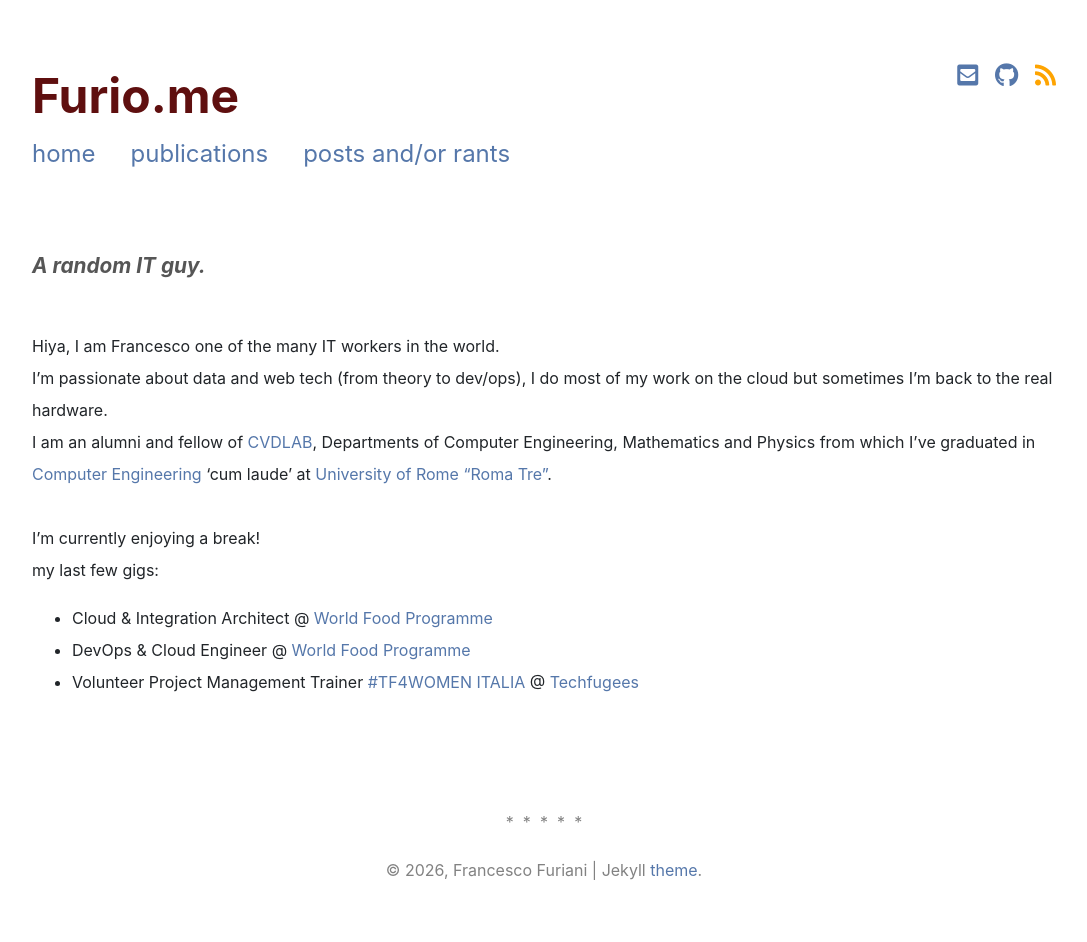
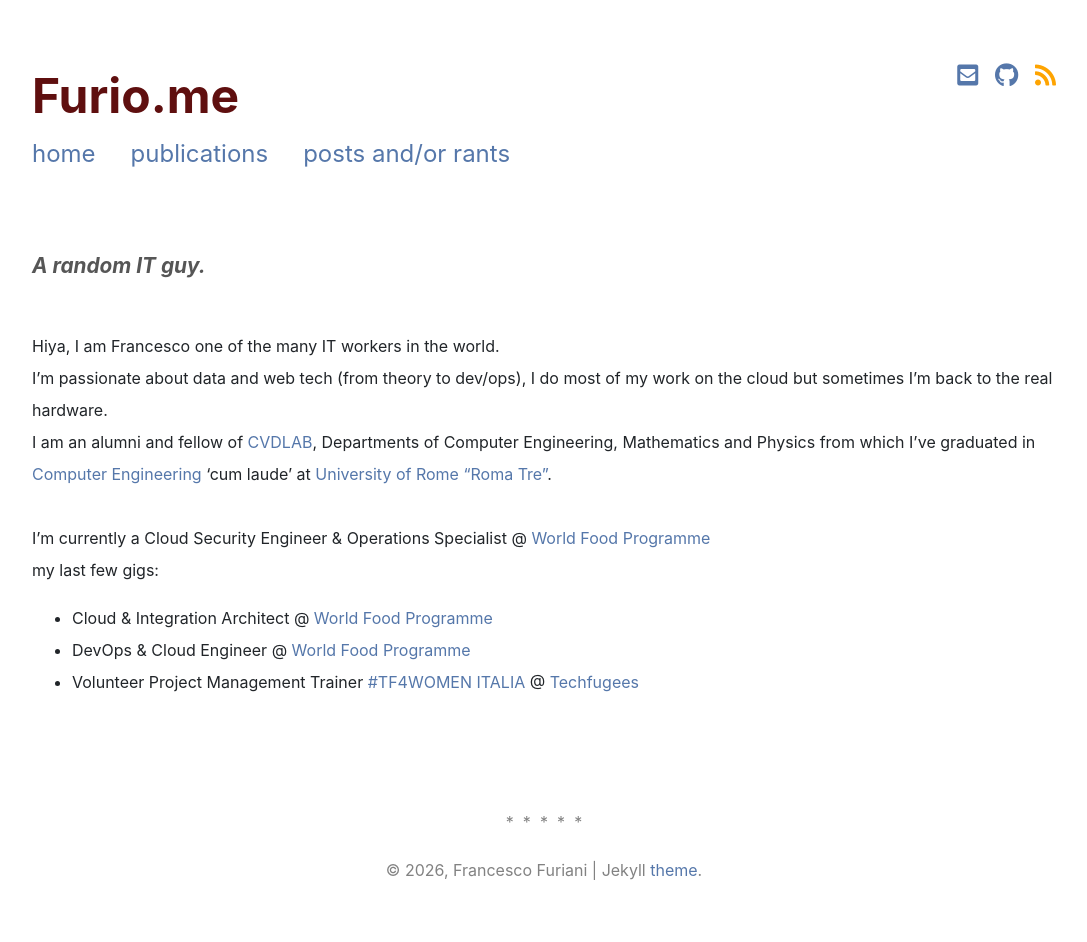
Before and after one commit to furio/furio.github.io, a Jekyll site: the page built from index.md, in a window 1280 px wide. Shown: the whole page, without its empty margins (96-1183 px from the left). Built offline with Jekyll 4.4.1, drawn with Linux system fonts in a browser that asks for light colours; nearby versions of some CDN libraries; a style sheet for code colours, icons or effects is not loaded.

Commit message:
Revise profile details in index.md
Updated educational background and current job title.

```diff
--- a/index.md
+++ b/index.md
@@ -14,10 +14,10 @@
 I'm passionate about data and web tech (from theory to dev/ops), I do most of my work on the cloud but sometimes I'm back to the real hardware.
 <br />
 I am an alumni and fellow of [CVDLAB](http://cvdlab.org/), Departments of Computer Engineering, Mathematics and Physics from which I've
-graduated in [Computer Engineering](http://www.inf.uniroma3.it) 'cum laude' at [University of Rome "Roma Tre"](http://www.uniroma3.it/).
+graduated in [Computer Engineering](https://ingegneriacivileinformaticatecnologieaeronautiche.uniroma3.it/) 'cum laude' at [University of Rome "Roma Tre"](https://www.uniroma3.it/).
 <br />
 <br />
-I'm currently enjoying a break! <br />
+I'm currently a Cloud Security Engineer &amp; Operations Specialist @ [World Food Programme](https://www.wfp.org/) <br />
 my last few gigs:
 * Cloud &amp; Integration Architect @ [World Food Programme](https://www.wfp.org/)
 * DevOps &amp; Cloud Engineer @ [World Food Programme](https://www.wfp.org/)
```
